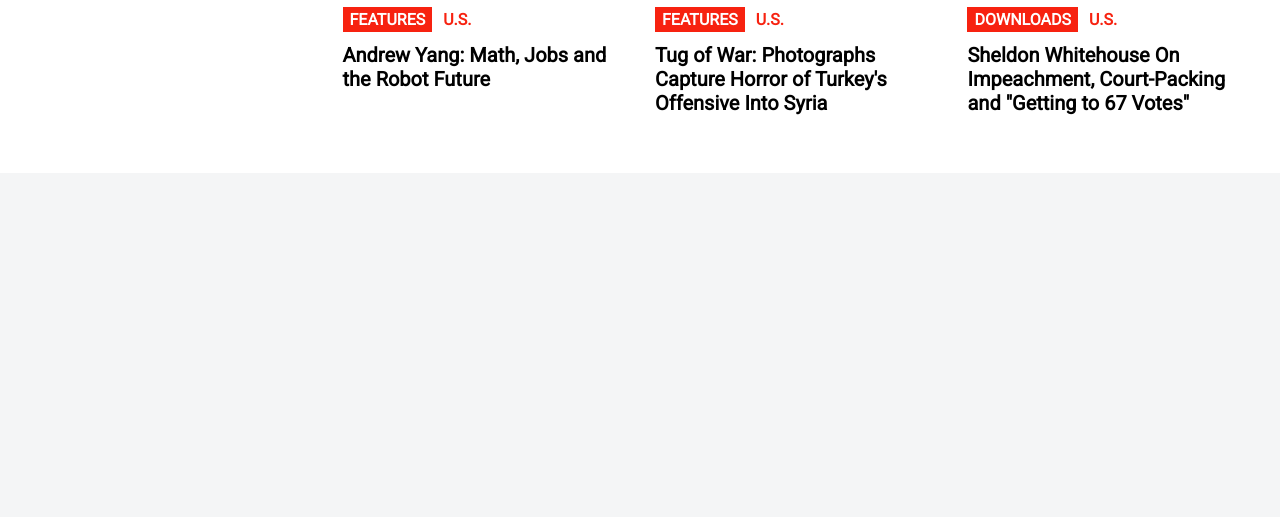
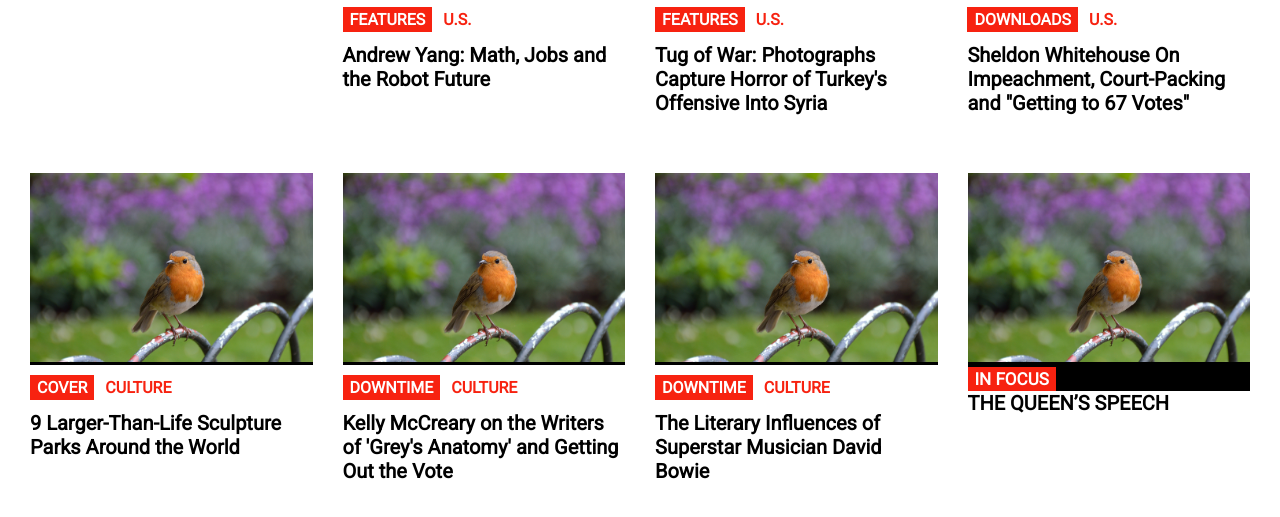
Before and after one commit to EdSacasa/baleada, a plain HTML site: page index.html in a window 1280 px wide. Shown: the part 4368-4885 px from the top of the page. Before the commit the page ends 4541 px from the top, so only its background shows below. Drawn offline with nearby package versions, Linux system fonts and the light colour scheme.

Commit message:
magazine articles 4,5,6

```diff
--- a/index.html
+++ b/index.html
@@ -345,5 +345,37 @@
                       </section>
                   </section>
                 </section>
+                <section class="magazine">
+                <section class="row bottom">
+                    <article class="col-md-3 magazine-article">
+                        <section class="image-article" id="image-article4"><img src="images/image1.jpg"/></section>
+                        <section class="category">
+                            <span class="mag-cat">Cover</span>
+                            <span class="cat"><a href="/us">CULTURE</a></span>
+                        </section>
+                        <h5 class="article-title">9 Larger-Than-Life Sculpture Parks Around the World</h5>
+                    </article>
+                    <article class="col-md-3 magazine-article">
+                        <section class="image-article" id="image-article5"><img src="images/image1.jpg"/></section>
+                        <section class="category">
+                            <span class="mag-cat">DOWNTIME</span>
+                            <span class="cat"><a href="/us">CULTURE</a></span>
+                        </section>
+                        <h5 class="article-title">Kelly McCreary on the Writers of 'Grey's Anatomy' and Getting Out the Vote</h5>
+                    </article>
+                    <article class="col-md-3 magazine-article">
+                        <section class="image-article" id="image-article6"><img src="images/image1.jpg"/></section>
+                        <section class="category">
+                            <span class="mag-cat">DOWNTIME</span>
+                            <span class="cat"><a href="/us">CULTURE</a></span>
+                        </section>
+                        <h5 class="article-title">The Literary Influences of Superstar Musician David Bowie</h5>
+                    </article>
+                    <article class="col-md-3 magazine-article">
+                        <section class="image-article" id="image-article7"><span class="mag-cat" id="marathon">IN FOCUS</span><img src="images/image1.jpg"/></section>
+                        <h5 class="article-title">THE QUEEN’S SPEECH</h5>
+                    </article>
+                </section>
+                </section>
   	</body>
   	</html>
```
